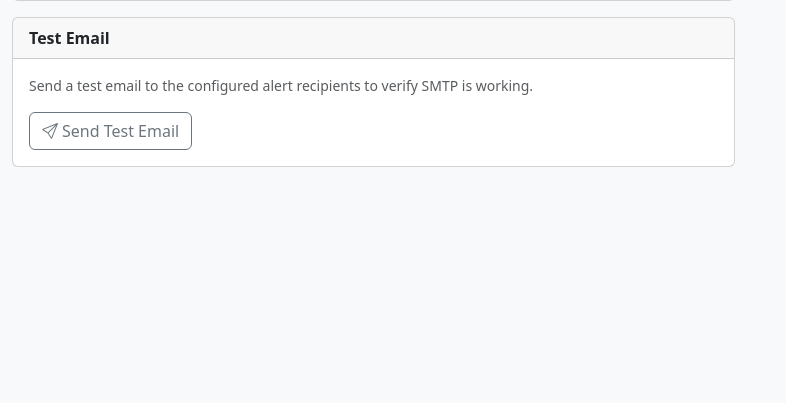
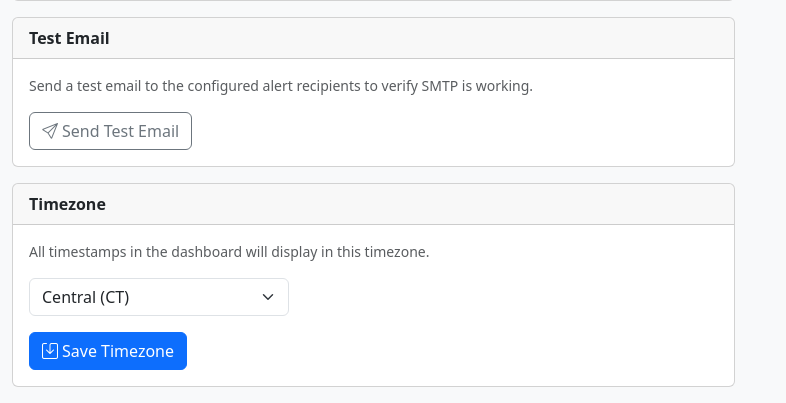
Before and after one commit to mkeathley2/network-printer-dashboard, a Flask app: page /config/ in a window 1280 px wide. Shown: the part 1095-1498 px from the top of the page, without its empty margins (0-786 px from the left). Before the commit the page ends 1262 px from the top, so only its background shows below. Run offline with Flask 3, Linux system fonts and the light colour scheme; a user stored in the database is signed in; data comes from the database, SQL or seed files in the repository; data that the repository does not hold is empty.

Commit message:
Add timezone support — all timestamps shown in configured local time
- New app/utils/timezone.py with get_site_tz(), to_local(), TIMEZONE_CHOICES
- Jinja |localtime filter converts UTC datetimes to site timezone
- Timezone setting stored in SiteSetting (default: America/Chicago / Central)
- Configurable in Config > Email/SMTP tab
- Chart API endpoints return local timestamps for supply/page history graphs
- All templates updated: dashboard cards, printer detail/list/removed,
  alerts log/sidebar, discovery scans, activity log, user last login, profile
- Added tzdata to requirements.txt for timezone DB on Linux/Docker

Co-Authored-By: Claude Sonnet 4.6 <noreply@anthropic.com>

```diff
--- a/app/requirements.txt
+++ b/app/requirements.txt
@@ -11,3 +11,4 @@ python-dotenv==1.0.1
 gunicorn==23.0.0
 dnspython==2.7.0
 openpyxl>=3.1
+tzdata>=2024.1
--- a/app/web/__init__.py
+++ b/app/web/__init__.py
@@ -69,6 +69,13 @@ def create_app(yaml_path: str | None = None) -> Flask:
     # Register error handlers
     from app.web.routes.auth import register_error_handlers
     register_error_handlers(app)
+
+    # Jinja filter: convert UTC datetime → site local time string
+    @app.template_filter("localtime")
+    def localtime_filter(dt, fmt="%Y-%m-%d %H:%M"):
+        from app.utils.timezone import to_local
+        local = to_local(dt)
+        return local.strftime(fmt) if local else ""
 
     # Inject removed_count into every template for the navbar badge
     @app.context_processor
--- a/app/web/routes/api.py
+++ b/app/web/routes/api.py
@@ -284,6 +284,7 @@ def discovery_add_all(scan_id: int):
 @bp.route("/api/history/<int:printer_id>/supplies")
 @login_required
 def api_supply_history(printer_id: int):
+    from app.utils.timezone import to_local
     rows = (
         db.session.query(SupplySnapshot)
         .filter_by(printer_id=printer_id)
@@ -298,7 +299,7 @@ def api_supply_history(printer_id: int):
             series[key] = {"label": label, "color": row.supply_color, "data": []}
         if row.level_pct is not None:
             series[key]["data"].append({
-                "x": row.polled_at.isoformat(),
+                "x": to_local(row.polled_at).isoformat(),
                 "y": row.level_pct,
             })
     return jsonify(list(series.values()))
@@ -310,6 +311,7 @@ def api_supply_history(printer_id: int):
 @bp.route("/api/history/<int:printer_id>/pages")
 @login_required
 def api_page_history(printer_id: int):
+    from app.utils.timezone import to_local
     rows = (
         db.session.query(TelemetrySnapshot)
         .filter_by(printer_id=printer_id)
@@ -317,5 +319,5 @@ def api_page_history(printer_id: int):
         .order_by(TelemetrySnapshot.polled_at.asc())
         .all()
     )
-    data = [{"x": r.polled_at.isoformat(), "y": r.page_count} for r in rows]
+    data = [{"x": to_local(r.polled_at).isoformat(), "y": r.page_count} for r in rows]
     return jsonify(data)
--- a/app/web/routes/config.py
+++ b/app/web/routes/config.py
@@ -13,6 +13,7 @@ from app.models import Printer, PrinterImportData, SiteSetting, User
 from app.models.location import Location
 from app.models.printer import PrinterGroup
 from app.utils.audit import audit
+from app.utils.timezone import TIMEZONE_CHOICES
 from app.web.routes.auth import admin_required
 
 bp = Blueprint("config", __name__, url_prefix="/config")
@@ -95,6 +96,8 @@ def index():
     crit_pct = _get_setting("supply_crit_pct", str(THRESHOLD_CRIT_DEFAULT))
     poll_interval = _get_setting("poll_interval_minutes", str(POLL_INTERVAL_DEFAULT))
 
+    timezone = _get_setting("timezone", "America/Chicago")
+
     tab = request.args.get("tab", "smtp")
 
     audit_entries = []
@@ -118,6 +121,8 @@ def index():
         warn_pct=warn_pct,
         crit_pct=crit_pct,
         poll_interval=poll_interval,
+        timezone=timezone,
+        timezone_choices=TIMEZONE_CHOICES,
         audit_entries=audit_entries,
         import_applied_count=import_applied_count,
         import_pending_rows=import_pending_rows,
@@ -175,6 +180,26 @@ def test_smtp():
     audit(current_user.username, "config_smtp_test", "smtp",
           f"Test email {'succeeded' if ok else 'failed'}: {msg}", success=ok)
     flash(msg, "success" if ok else "danger")
+    return redirect(url_for("config.index", tab="smtp"))
+
+
+# ---------------------------------------------------------------------------
+# Timezone setting
+# ---------------------------------------------------------------------------
+@bp.route("/timezone", methods=["POST"])
+@admin_required
+def save_timezone():
+    from zoneinfo import ZoneInfo, ZoneInfoNotFoundError
+    tz = request.form.get("timezone", "America/Chicago").strip()
+    try:
+        ZoneInfo(tz)
+    except (ZoneInfoNotFoundError, Exception):
+        flash(f"Unknown timezone '{tz}'.", "danger")
+        return redirect(url_for("config.index", tab="smtp"))
+    _set_setting("timezone", tz)
+    db.session.commit()
+    audit(current_user.username, "config_timezone", "site", f"Set timezone to {tz}")
+    flash(f"Timezone set to {tz}.", "success")
     return redirect(url_for("config.index", tab="smtp"))
 
 
--- a/app/web/templates/alerts/_recent.html
+++ b/app/web/templates/alerts/_recent.html
@@ -24,7 +24,7 @@
           </div>
         </div>
         <small class="text-muted ms-1" style="font-size:.7rem; white-space:nowrap;">
-          {{ event.occurred_at.strftime('%m/%d %H:%M') }}
+          {{ event.occurred_at | localtime('%m/%d %H:%M') }}
         </small>
       </div>
     </a>
--- a/app/web/templates/alerts/log.html
+++ b/app/web/templates/alerts/log.html
@@ -31,7 +31,7 @@
         {% for event, printer in events %}
         <tr>
           <td class="ps-3 text-muted small text-nowrap">
-            {{ event.occurred_at.strftime('%Y-%m-%d %H:%M') }}
+            {{ event.occurred_at | localtime }}
           </td>
           <td>
             <a href="{{ url_for('printers.detail', printer_id=printer.id) }}"
--- a/app/web/templates/auth/profile.html
+++ b/app/web/templates/auth/profile.html
@@ -19,7 +19,7 @@
                 {% endif %}
               </td></tr>
           <tr><th class="text-muted">Last Login</th>
-              <td>{{ current_user.last_login_at.strftime('%Y-%m-%d %H:%M') if current_user.last_login_at else 'Never' }}</td></tr>
+              <td>{{ current_user.last_login_at | localtime if current_user.last_login_at else 'Never' }}</td></tr>
         </table>
       </div>
     </div>
--- a/app/web/templates/config/index.html
+++ b/app/web/templates/config/index.html
@@ -126,6 +126,27 @@
         </form>
       </div>
     </div>
+
+    <div class="card mt-3">
+      <div class="card-header fw-semibold">Timezone</div>
+      <div class="card-body">
+        <p class="text-muted small mb-3">All timestamps in the dashboard will display in this timezone.</p>
+        <form method="POST" action="{{ url_for('config.save_timezone') }}">
+          <div class="mb-3">
+            <select name="timezone" class="form-select" style="width:260px;">
+              {% for tz_value, tz_label in timezone_choices %}
+              <option value="{{ tz_value }}" {% if timezone == tz_value %}selected{% endif %}>
+                {{ tz_label }}
+              </option>
+              {% endfor %}
+            </select>
+          </div>
+          <button type="submit" class="btn btn-primary">
+            <i class="bi bi-save me-1"></i>Save Timezone
+          </button>
+        </form>
+      </div>
+    </div>
   </div>
 </div>
 
@@ -164,7 +185,7 @@
                 {% endif %}
               </td>
               <td class="text-muted small">
-                {{ u.last_login_at.strftime('%Y-%m-%d %H:%M') if u.last_login_at else 'Never' }}
+                {{ u.last_login_at | localtime if u.last_login_at else 'Never' }}
               </td>
               <td>
                 <form method="POST" action="{{ url_for('config.set_user_password', user_id=u.id) }}"
@@ -516,7 +537,7 @@
         {% for entry in audit_entries %}
         <tr class="{% if not entry.success %}table-danger{% endif %}">
           <td class="ps-3 text-muted small text-nowrap">
-            {{ entry.occurred_at.strftime('%Y-%m-%d %H:%M') }}
+            {{ entry.occurred_at | localtime }}
           </td>
           <td class="small fw-semibold">{{ entry.username }}</td>
           <td>
--- a/app/web/templates/dashboard/_printer_card.html
+++ b/app/web/templates/dashboard/_printer_card.html
@@ -102,7 +102,7 @@
       <div class="card-footer d-flex justify-content-between align-items-center py-1">
         <small class="text-muted">
           {% if telem and telem.polled_at %}
-            {{ telem.polled_at.strftime('%m/%d %H:%M') }}
+            {{ telem.polled_at | localtime('%m/%d %H:%M') }}
           {% else %}
             Never polled
           {% endif %}
--- a/app/web/templates/discovery/_results_table.html
+++ b/app/web/templates/discovery/_results_table.html
@@ -43,8 +43,8 @@
     <small class="text-muted">
       Probed: <strong>{{ scan.hosts_probed }}</strong> &nbsp;|&nbsp;
       Found: <strong>{{ scan.hosts_found }}</strong> &nbsp;|&nbsp;
-      Started: {{ scan.started_at.strftime('%H:%M:%S') }}
-      {% if scan.finished_at %} &mdash; Finished: {{ scan.finished_at.strftime('%H:%M:%S') }}{% endif %}
+      Started: {{ scan.started_at | localtime('%H:%M:%S') }}
+      {% if scan.finished_at %} &mdash; Finished: {{ scan.finished_at | localtime('%H:%M:%S') }}{% endif %}
     </small>
   </div>
   {% endif %}
--- a/app/web/templates/discovery/scan.html
+++ b/app/web/templates/discovery/scan.html
@@ -51,7 +51,7 @@
                 </span>
               </div>
               <div class="text-muted small">
-                {{ scan.started_at.strftime('%Y-%m-%d %H:%M') }} &mdash;
+                {{ scan.started_at | localtime }} &mdash;
                 {{ scan.hosts_found }}/{{ scan.hosts_probed }} found
               </div>
             </div>
--- a/app/web/templates/printers/detail.html
+++ b/app/web/templates/printers/detail.html
@@ -71,9 +71,9 @@
           <tr><th class="text-muted">Vendor</th><td>{{ printer.vendor | upper }}</td></tr>
           <tr><th class="text-muted">SNMP Ver.</th><td>v{{ printer.snmp_version }}</td></tr>
           <tr><th class="text-muted">Community</th><td><code>{{ printer.snmp_community }}</code></td></tr>
-          <tr><th class="text-muted">Added</th><td>{{ printer.added_at.strftime('%Y-%m-%d') }}</td></tr>
+          <tr><th class="text-muted">Added</th><td>{{ printer.added_at | localtime('%Y-%m-%d') }}</td></tr>
           <tr><th class="text-muted">Last Seen</th>
-              <td>{{ printer.last_seen_at.strftime('%Y-%m-%d %H:%M') if printer.last_seen_at else 'Never' }}</td></tr>
+              <td>{{ printer.last_seen_at | localtime if printer.last_seen_at else 'Never' }}</td></tr>
           {% if latest_telemetry %}
           <tr><th class="text-muted">Page Count</th>
               <td>{{ '{:,}'.format(latest_telemetry.page_count) if latest_telemetry.page_count else '—' }}</td></tr>
@@ -126,7 +126,7 @@
         Supply Levels
         {% if latest_telemetry %}
           <small class="text-muted fw-normal">
-            Last polled: {{ latest_telemetry.polled_at.strftime('%Y-%m-%d %H:%M') }}
+            Last polled: {{ latest_telemetry.polled_at | localtime }}
           </small>
         {% endif %}
       </div>
--- a/app/web/templates/printers/list.html
+++ b/app/web/templates/printers/list.html
@@ -61,7 +61,7 @@
           <td class="text-muted small">{{ p.model or '—' }}</td>
           <td class="text-muted small">{{ p.serial_number or '—' }}</td>
           <td class="text-muted small">
-            {{ p.last_seen_at.strftime('%Y-%m-%d %H:%M') if p.last_seen_at else 'Never' }}
+            {{ p.last_seen_at | localtime if p.last_seen_at else 'Never' }}
           </td>
           <td class="text-end">
             <a href="{{ url_for('printers.detail', printer_id=p.id) }}" class="btn btn-sm btn-outline-primary me-1">
@@ -118,7 +118,7 @@
           <td class="text-muted small">{{ p.model or '—' }}</td>
           <td class="text-muted small">{{ p.serial_number or '—' }}</td>
           <td class="text-muted small">
-            {{ p.last_seen_at.strftime('%Y-%m-%d %H:%M') if p.last_seen_at else 'Never' }}
+            {{ p.last_seen_at | localtime if p.last_seen_at else 'Never' }}
           </td>
           <td class="text-end">
             <form method="POST" action="{{ url_for('printers.restore', printer_id=p.id) }}"
--- a/app/web/templates/printers/removed.html
+++ b/app/web/templates/printers/removed.html
@@ -37,7 +37,7 @@
           <td class="text-muted small">{{ p.model or '—' }}</td>
           <td class="text-muted small">{{ p.serial_number or '—' }}</td>
           <td class="text-muted small">
-            {{ p.last_seen_at.strftime('%Y-%m-%d %H:%M') if p.last_seen_at else 'Never' }}
+            {{ p.last_seen_at | localtime if p.last_seen_at else 'Never' }}
           </td>
           <td class="text-end">
             <form method="POST" action="{{ url_for('printers.restore', printer_id=p.id) }}"
```
Also changed, not shown: app/utils/timezone.py (added, +46 -0 lines).
